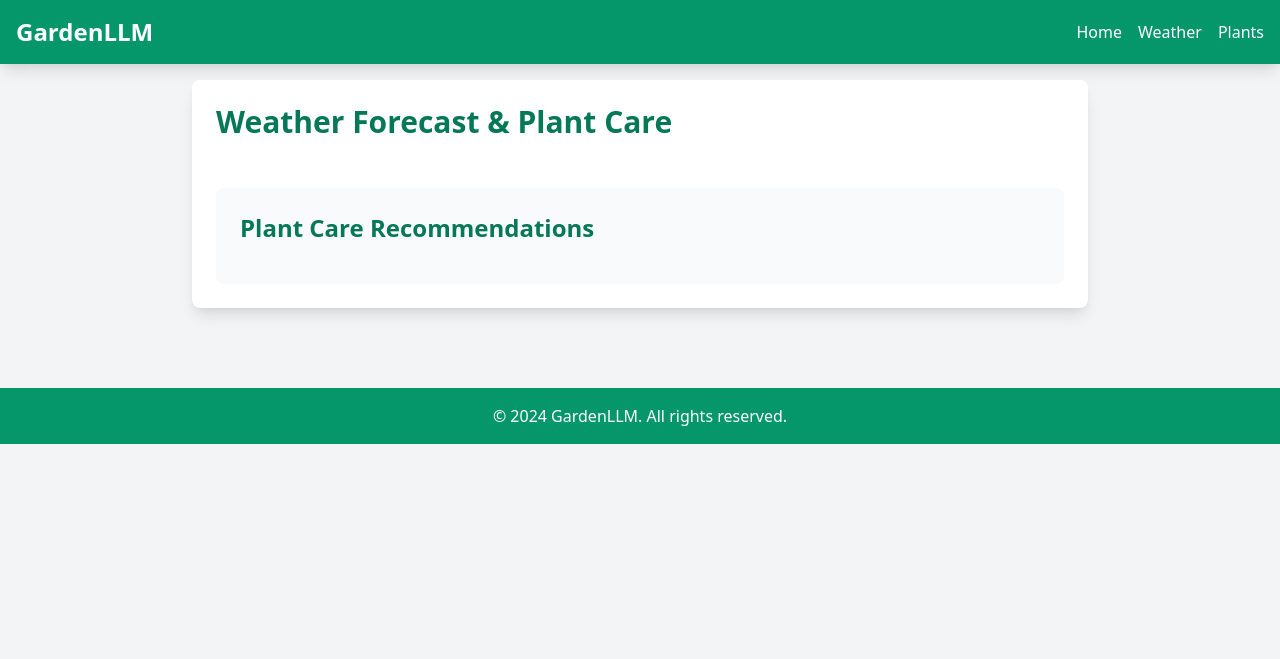
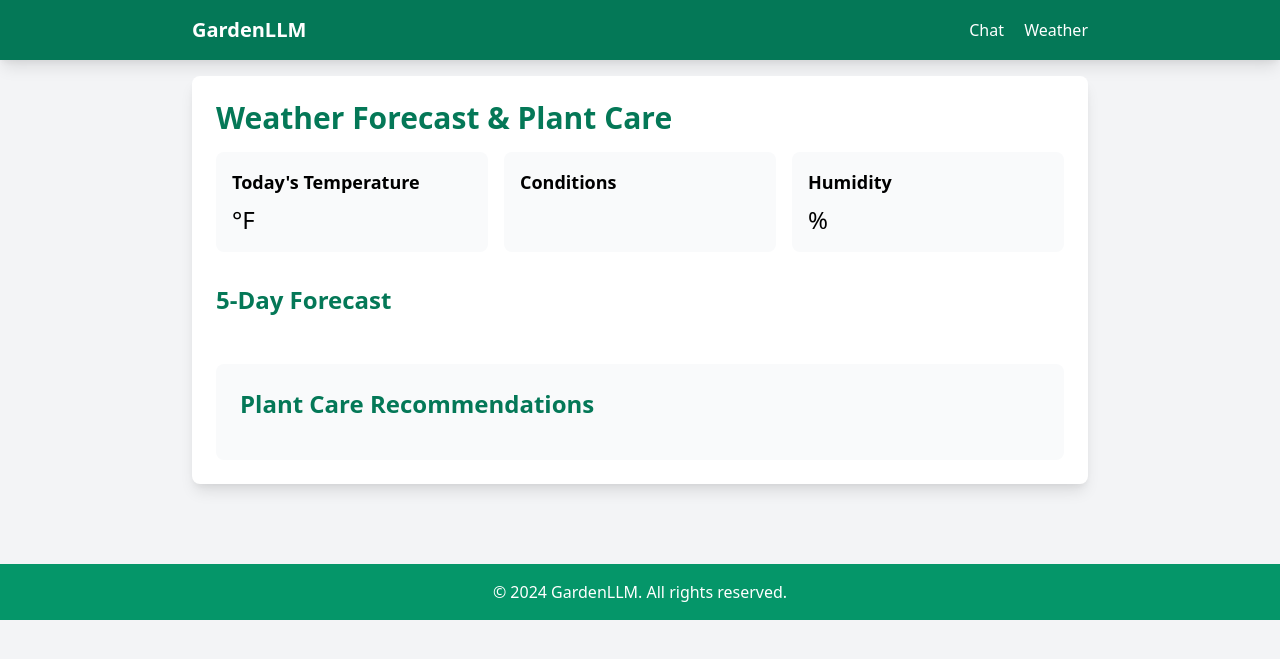
Before and after one commit to LaurenceW01/GardenLLM, a FastAPI app: template templates/weather.html in a window 1280 px wide. Shown: the top 659 px of the page. Run offline with FastAPI, Linux system fonts and the light colour scheme; the template is opened without the code that fills it, so the values that code supplies are empty; parts of the project's set-up code (start-up, migrations or seed data) failed here and were passed over.

Commit message:
Add dedicated weather page and navigation menu

```diff
--- a/templates/base.html
+++ b/templates/base.html
@@ -9,29 +9,16 @@
     <script src="https://cdn.jsdelivr.net/npm/alpinejs@2.8.2/dist/alpine.min.js" defer></script>
 </head>
 <body class="bg-gray-100 min-h-screen">
-    <nav class="bg-green-600 text-white p-4 shadow-lg">
-        <div class="container mx-auto flex justify-between items-center">
-            <a href="/" class="text-2xl font-bold">GardenLLM</a>
-            <div class="hidden md:flex space-x-4">
-                <a href="/" class="hover:text-green-200">Home</a>
+    <!-- Navigation Menu -->
+    <nav class="bg-green-700 text-white p-4 shadow-lg">
+        <div class="max-w-4xl mx-auto flex justify-between items-center">
+            <a href="/" class="text-xl font-bold">GardenLLM</a>
+            <div class="space-x-4">
+                <a href="/" class="hover:text-green-200">Chat</a>
                 <a href="/weather" class="hover:text-green-200">Weather</a>
-                <a href="/plants" class="hover:text-green-200">Plants</a>
             </div>
-            <!-- Mobile menu button -->
-            <button class="md:hidden" x-data="{ open: false }" @click="open = !open">
-                <svg class="w-6 h-6" fill="none" stroke="currentColor" viewBox="0 0 24 24">
-                    <path stroke-linecap="round" stroke-linejoin="round" stroke-width="2" d="M4 6h16M4 12h16m-7 6h7"/>
-                </svg>
-            </button>
         </div>
     </nav>
-
-    <!-- Mobile menu -->
-    <div class="md:hidden bg-green-500 text-white" x-data="{ open: false }" x-show="open">
-        <a href="/" class="block p-4 hover:bg-green-600">Home</a>
-        <a href="/weather" class="block p-4 hover:bg-green-600">Weather</a>
-        <a href="/plants" class="block p-4 hover:bg-green-600">Plants</a>
-    </div>
 
     <main class="container mx-auto p-4">
         {% block content %}{% endblock %}
--- a/templates/weather.html
+++ b/templates/weather.html
@@ -7,28 +7,44 @@
     <div class="bg-white rounded-lg shadow-lg p-6 mb-8">
         <h1 class="text-3xl font-bold mb-4 text-green-700">Weather Forecast & Plant Care</h1>
 
-        <!-- 5-Day Forecast -->
-        <div class="grid grid-cols-1 md:grid-cols-5 gap-4 mb-8">
-            {% for day in forecast %}
-            <div class="bg-gray-50 rounded-lg p-4">
-                <h3 class="font-bold text-lg mb-2">{{ day.date }}</h3>
-                <div class="space-y-2">
-                    <p class="text-sm">High: {{ day.temp_max }}°F</p>
-                    <p class="text-sm">Low: {{ day.temp_min }}°F</p>
-                    <p class="text-sm">Rain: {{ day.rain }}in</p>
-                    <p class="text-sm">Wind: {{ day.wind_speed }}mph</p>
-                    <p class="text-sm">{{ day.description }}</p>
-                </div>
+        <!-- Current Weather Summary -->
+        <div class="grid grid-cols-1 md:grid-cols-3 gap-4 mb-8">
+            <div class="bg-gray-50 p-4 rounded-lg">
+                <h3 class="font-bold text-lg mb-2">Today's Temperature</h3>
+                <p class="text-2xl">{{ weather.temp }}°F</p>
             </div>
-            {% endfor %}
+            <div class="bg-gray-50 p-4 rounded-lg">
+                <h3 class="font-bold text-lg mb-2">Conditions</h3>
+                <p class="text-2xl">{{ weather.conditions }}</p>
+            </div>
+            <div class="bg-gray-50 p-4 rounded-lg">
+                <h3 class="font-bold text-lg mb-2">Humidity</h3>
+                <p class="text-2xl">{{ weather.humidity }}%</p>
+            </div>
         </div>
 
-        <!-- Plant Care Advice -->
-        <div class="bg-gray-50 rounded-lg p-6">
+        <!-- 5-Day Forecast -->
+        <div class="mb-8">
+            <h2 class="text-2xl font-bold mb-4 text-green-700">5-Day Forecast</h2>
+            <div class="grid grid-cols-1 md:grid-cols-5 gap-4">
+                {% for day in forecast %}
+                <div class="bg-gray-50 p-4 rounded-lg">
+                    <h4 class="font-bold">{{ day.date }}</h4>
+                    <p>{{ day.temp_min }}°F to {{ day.temp_max }}°F</p>
+                    <p>{{ day.description }}</p>
+                    <p>Rain: {{ day.rain }}in</p>
+                    <p>Wind: {{ day.wind_speed }}mph</p>
+                </div>
+                {% endfor %}
+            </div>
+        </div>
+
+        <!-- Plant Care Recommendations -->
+        <div class="bg-gray-50 p-6 rounded-lg">
             <h2 class="text-2xl font-bold mb-4 text-green-700">Plant Care Recommendations</h2>
-            <div class="space-y-4">
+            <div class="prose max-w-none">
                 {% for advice in plant_care %}
-                <div class="bg-white rounded-lg p-4 shadow">
+                <div class="mb-4">
                     {{ advice | safe }}
                 </div>
                 {% endfor %}
@@ -36,4 +52,38 @@
         </div>
     </div>
 </div>
+
+<style>
+/* Add some basic markdown styling */
+.prose {
+    @apply text-gray-900;
+}
+.prose h1 {
+    @apply text-2xl font-bold mb-4;
+}
+.prose h2 {
+    @apply text-xl font-bold mb-3;
+}
+.prose h3 {
+    @apply text-lg font-bold mb-2;
+}
+.prose p {
+    @apply mb-2;
+}
+.prose ul {
+    @apply list-disc list-inside mb-2;
+}
+.prose ol {
+    @apply list-decimal list-inside mb-2;
+}
+.prose code {
+    @apply bg-gray-100 px-1 rounded;
+}
+.prose pre {
+    @apply bg-gray-100 p-2 rounded mb-2 overflow-x-auto;
+}
+.prose blockquote {
+    @apply border-l-4 border-gray-300 pl-4 italic;
+}
+</style>
 {% endblock %}
--- a/web.py
+++ b/web.py
@@ -130,22 +130,56 @@ async def home(request: Request):
         {"request": request, "weather": current_weather}
     )
 
-@app.get("/weather/page", response_class=HTMLResponse)
+@app.get("/weather")
 async def weather_page(request: Request):
-    forecast = get_weather_forecast()
-    advice = analyze_forecast_for_plants(forecast)
+    """Weather page with forecast and plant care advice"""
+    try:
+        # Get weather forecast
+        forecast = get_weather_forecast()
+        if not forecast:
+            return templates.TemplateResponse(
+                "weather.html",
+                {
+                    "request": request,
+                    "weather": {"temp": "N/A", "conditions": "N/A", "humidity": "N/A"},
+                    "forecast": [],
+                    "plant_care": ["Unable to retrieve weather data. Please try again later."]
+                }
+            )
 
-    # Split advice into sections for better display
-    advice_sections = [section for section in advice.split('\n\n') if section.strip()]
+        # Get current weather
+        current_weather = {
+            'temp': f"{forecast[0]['temp_max']}/{forecast[0]['temp_min']}",
+            'conditions': forecast[0]['description'],
+            'humidity': forecast[0]['humidity']
+        }
 
-    return templates.TemplateResponse(
-        "weather.html",
-        {
-            "request": request,
-            "forecast": forecast,
-            "plant_care": advice_sections
-        }
-    )
+        # Get plant care advice
+        advice = analyze_forecast_for_plants(forecast)
+        # Split advice into sections for better display
+        advice_sections = [section for section in advice.split('\n\n') if section.strip()]
+
+        return templates.TemplateResponse(
+            "weather.html",
+            {
+                "request": request,
+                "weather": current_weather,
+                "forecast": forecast,
+                "plant_care": advice_sections
+            }
+        )
+    except Exception as e:
+        logger.error(f"Error in weather page: {e}")
+        logger.error(traceback.format_exc())
+        return templates.TemplateResponse(
+            "weather.html",
+            {
+                "request": request,
+                "weather": {"temp": "Error", "conditions": "Error", "humidity": "Error"},
+                "forecast": [],
+                "plant_care": [f"Error loading weather data: {str(e)}"]
+            }
+        )
 
 @app.post("/chat")
 async def chat(request: ChatRequest):
```
Also changed, not shown: templates/index.html (+9 -40 lines).
